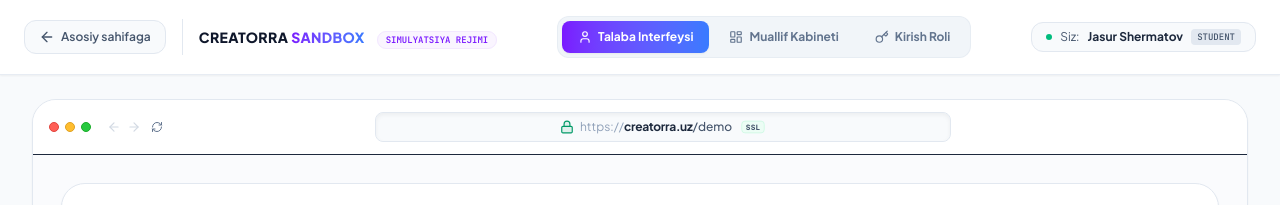
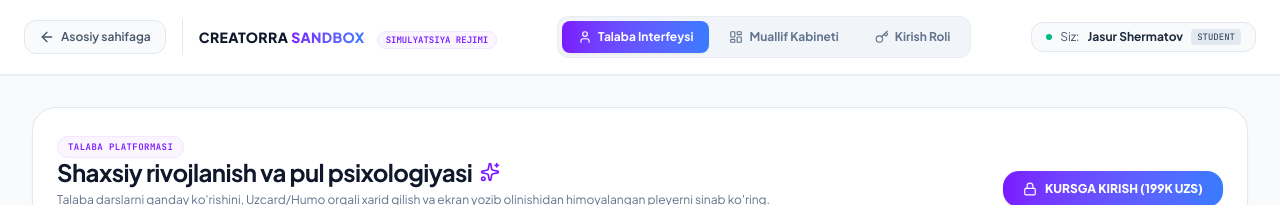
Before and after one commit to Nodirbek2/Creatorra, a React (Vite) app: page / in a window 1280 px wide. Both pictures are taken after a click on the button "Demo Platforma ⚡". Shown: the top 205 px of the page. Built offline with nearby package versions, Linux system fonts and the light colour scheme.

Commit message:
refactor: remove interactive browser mockup frame
Clean up the UI by removing the unused legacy browser mockup component from the demo workspace.

```diff
--- a/src/components/DemoPlatform.tsx
+++ b/src/components/DemoPlatform.tsx
@@ -710,56 +710,9 @@
       </div>
 
       {/* Main Workspace Frame */}
-      <div className="max-w-7xl mx-auto px-4 sm:px-6 lg:px-8 py-6 flex-1 w-full flex flex-col justify-start">
-
-        {/* Dynamic Interactive Browser Mockup Frame representing creatorra.uz/demo */}
-        <div className="bg-[#FAFBFD] border border-slate-200 rounded-3xl overflow-hidden shadow-xs flex flex-col flex-1 pb-8">
-
-          {/* Browser Chrome Header displaying creatorra.uz/demo */}
-          <div className="bg-white border-b border-slate-205 px-4 py-3 flex items-center justify-between gap-4 select-none">
-            {/* OSX Style Window Dots */}
-            <div className="flex items-center space-x-1.5 shrink-0">
-              <div className="w-2.5 h-2.5 rounded-full bg-[#FF5F56] border border-[#E0443E]"></div>
-              <div className="w-2.5 h-2.5 rounded-full bg-[#FFBD2E] border border-[#DEA123]"></div>
-              <div className="w-2.5 h-2.5 rounded-full bg-[#27C93F] border border-[#1AAB29]"></div>
-            </div>
-
-            {/* Navigation back and forward buttons + refresh */}
-            <div className="hidden sm:flex items-center space-x-1.5 text-slate-400 shrink-0">
-              <ArrowLeft className="w-3.5 h-3.5 cursor-not-allowed opacity-40" />
-              <ArrowLeft className="w-3.5 h-3.5 rotate-180 cursor-not-allowed opacity-40 shrink-0" />
-              <div
-                onClick={() => {
-                  setIsCourseUnlocked(localStorage.getItem('creatorra_demo_unlocked') === 'true');
-                }}
-                className="p-1 hover:bg-slate-100 rounded-lg cursor-pointer transition-colors text-slate-500 hover:text-slate-800"
-                title={language === 'uz' ? 'Yangilash' : language === 'ru' ? 'Обновить' : 'Refresh'}
-              >
-                <RefreshCw className="w-3 h-3" />
-              </div>
-            </div>
-
-            {/* Simulated Address Bar showing creatorra.uz/demo */}
-            <div className="flex-1 max-w-xl mx-auto flex items-center justify-center bg-slate-50 border border-slate-200 hover:border-slate-300 rounded-lg px-3 py-1.5 text-xs text-slate-600 font-medium transition-all shadow-inner">
-              <Lock className="w-3.5 h-3.5 text-emerald-600 mr-1.5 shrink-0 fill-emerald-600/10" />
-              <span className="text-slate-400 select-none font-normal shrink-0">https://</span>
-              <span className="text-slate-800 font-bold tracking-tight">creatorra.uz</span>
-              <span className="text-slate-600 font-medium truncate">
-                /demo{activeTab === 'student' ? '' : activeTab === 'creator' ? '/dashboard' : '/auth'}
-              </span>
-              <span className="ml-2 px-1 py-0.5 bg-emerald-50 border border-emerald-100 rounded text-[8px] text-emerald-705 tracking-wider flex items-center justify-center leading-none font-black uppercase text-center scale-90 shrink-0">
-                SSL
-              </span>
-            </div>
-
-            {/* Perfect Alignment balancing elements */}
-            <div className="hidden sm:block w-[72px] shrink-0"></div>
-          </div>
-
-          {/* Browser Container Workspace Padding */}
-          <div className="p-3 sm:p-5 lg:p-7 flex-1 flex flex-col justify-start">
-
-            {/* ======================= TAB: STUDENT PANEL ======================= */}
+      <div className="max-w-7xl mx-auto px-4 sm:px-6 lg:px-8 py-8 flex-1 w-full flex flex-col justify-start">
+
+        {/* ======================= TAB: STUDENT PANEL ======================= */}
         {activeTab === 'student' && (
           <div className="space-y-8 animate-fade-in w-full">
 
@@ -1674,8 +1627,6 @@
           </div>
         )}
 
-          </div>
-        </div>
       </div>
 
       {/* ======================= INTERACTIVE SECURE PAYMENT POPUP MODAL ======================= */}
```
